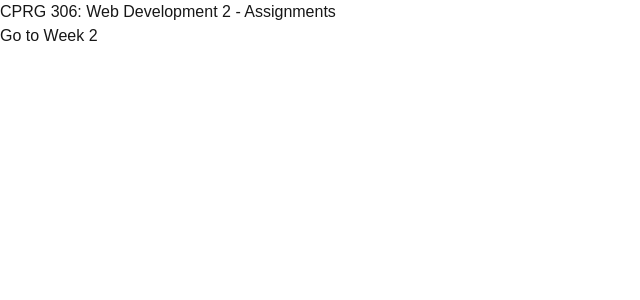
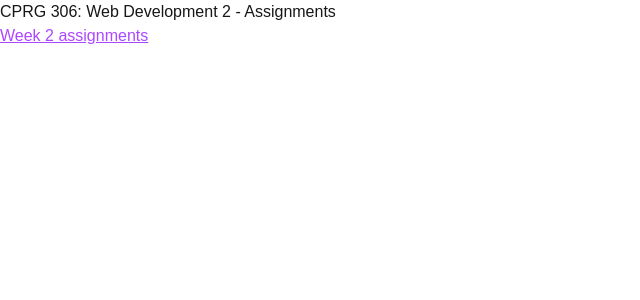
Before and after one commit to QunJin/cprg306-assignments, a Next.js app: page / in a window 1280 px wide. Shown: the top 300 px of the page, without its empty margins (0-640 px from the left). Built offline with nearby package versions, Linux system fonts and the light colour scheme.

Commit message:
add Link and style

```diff
--- a/app/page.js
+++ b/app/page.js
@@ -5,9 +5,7 @@ export default function Page() {
   return (
     <div>
       <h1>CPRG 306: Web Development 2 - Assignments</h1>
-      <p>
-        <Link href="/week-2">Go to Week 2</Link>
-      </p>
+      <Link className="text-purple-500 underline hover:text-purple-300" href="./week-2/">Week 2 assignments</Link>
     </div>
   );
 }
--- a/app/week-2/page.js
+++ b/app/week-2/page.js
@@ -5,7 +5,7 @@ export default function MyWeek2Page() {
     <main>
       <h1>Shopping List</h1>
 
-      <StudentInfo />
+      <StudentInfo/>
 
     </main>
   );
```
